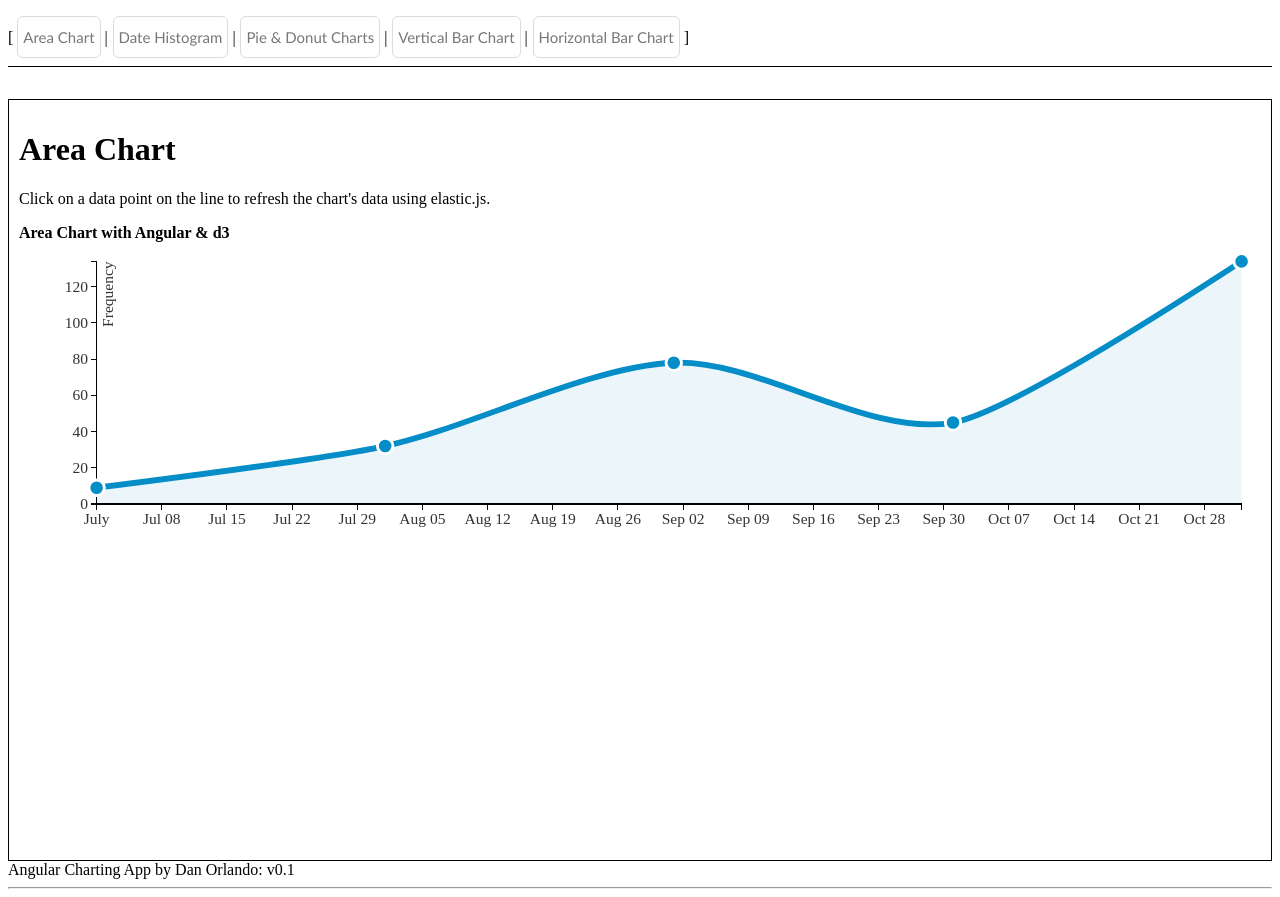
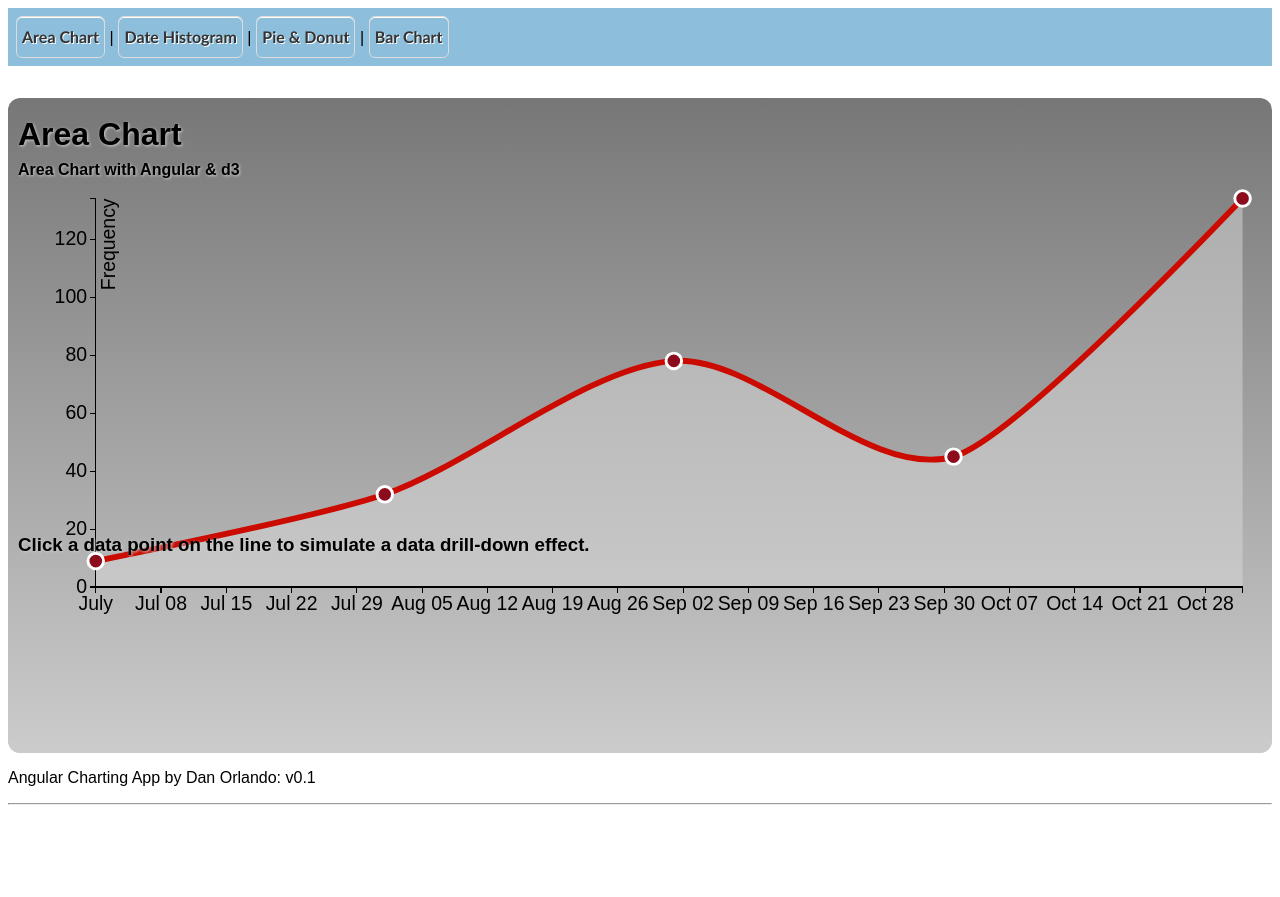
Before and after one commit to danorlando/angular-d3-charting, a website: page app/index.html at #/view1 in a window 1280 px wide. After the commit the page ends 813 px from the top, so only its background shows below. Drawn offline with nearby package versions, Linux system fonts and the light colour scheme.

Commit message:
added styling and layout considerations

```diff
--- a/app/css/app.css
+++ b/app/css/app.css
@@ -1,20 +1,37 @@
 /* app css stylesheet */
 
-.menu {
-  list-style: none;
-  border-bottom: 0.1em solid black;
-  margin-bottom: 2em;
-  padding: 0 0 0.5em;
+body {
+  font-family: "PT Sans", Arial, Helvetica, sans-serif !important;
+  font-size: 16px;
 }
 
-.menu:before {
+h1 {
+  margin-top: 0.25em;
+  margin-bottom: 0.25em;
+
+}
+
+h3 {
+  margin-top: 0.25em;
+
+}
+
+.menu {
+  background-color: #8DBEDB;
+  list-style: none;
+  margin-bottom: 2em;
+  margin-top: 0.5em;
+  padding: 0.5em 0.5em 0.5em;
+}
+
+/*.menu:before {
   content: "[";
 }
 
 .menu:after {
   content: "]";
 }
-
+*/
 .menu > li {
   display: inline;
 }
@@ -39,7 +56,7 @@
             stroke: none;
         }
         .bar {
-            fill: steelblue;
+            fill: orange;
         }
 /* axis line test */
 .axis path {
@@ -59,33 +76,34 @@
 
 /* controls the axis text */
 .axis text {
-    fill: #333;
+    fill: #000;
     stroke: none;
     shape-rendering: crispEdges;
-    font-size: 16px;
+    font-size: 20px;
+    text-shadow:none;
 }
 
 /* controls the area */
 .area.fill {
-    fill: #9ecae1;
-    fill-opacity: 0.2;
+    fill: #DADADA;
+    fill-opacity: 0.5;
 }
 
 /* controls the top line in area */
 .area.line {
     fill: none;
-    stroke: #058dc7;
+    stroke: #cb0b00;
     stroke-width: 6.0px;
 }
 
 .area.line.points {
-    fill: #058dc7;
+    fill: #8c0c1d;
     stroke: #fff;
     stroke-width: 3.0px;
 }
 
 /* histogram styles */
-.histo.rect { fill: #058dc7; }
+.histo.rect { fill: #8ca7bb; }
 
 .bar.rect {
     fill: #058dc7;
@@ -112,11 +130,9 @@
 
 .view-animate-container {
   position:relative;
-  height:760px!important;
+  height:655px!important;
   position:relative;
-  background:white;
-  border:1px solid black;
-  height:40px;
+
   overflow:hidden;
 }
 
@@ -130,7 +146,7 @@
 
   display:block;
   width:100%;
-  border-left:1px solid black;
+  border-left:0px solid black;
 
   position:absolute;
   top:0;
@@ -170,10 +186,10 @@
   text-indent:0;
   border:1px solid #dcdcdc;
   display:inline-block;
-  color:#777777;
+  color:#333333;
   font-family:Trebuchet MS;
-  font-size:15px;
-  font-weight:normal;
+  font-size:16px;
+  font-weight:bold;
   font-style:normal;
   height:40px;
   line-height:40px;
@@ -186,5 +202,31 @@
 .menu li a:hover  {
   position:relative;
   top:1px;
-  color:#333333;
+  color:#246db2;
 }
+
+.box_gradient {
+  background-color: #777777;
+  background-image: -webkit-gradient(linear, left top, left bottom, from(#777777), to(#CCCCCC)); /* Chrome, Safari 4+ */
+  background-image: -webkit-linear-gradient(top, #777777, #CCCCCC); /* Chrome 10-25, iOS 5+, Safari 5.1+ */
+  background-image:    -moz-linear-gradient(top, #777777, #CCCCCC); /* Firefox 3.6-15 */
+  background-image:      -o-linear-gradient(top, #777777, #CCCCCC); /* Opera 11.10-12.00 */
+  background-image:         linear-gradient(to bottom, #777777, #CCCCCC); /* Chrome 26, Firefox 16+, IE 10+, Opera 12.10+ */
+}
+
+.box_textshadow {
+  text-shadow: 1px 1px 3px #CCC; /* Chrome, Firefox 3.5+, IE 10+, Opera 9+, Safari 1+ */
+}
+
+.box_shadow {
+  -webkit-box-shadow: 0px 0px 4px 0px #ffffff; /* Android 2.3+, iOS 4.0.2-4.2, Safari 3-4 */
+          box-shadow: 0px 0px 4px 0px #ffffff; /* Chrome 6+, Firefox 4+, IE 9+, iOS 5+, Opera 10.50+ */
+}
+
+.box_round {
+  -webkit-border-radius: 12px; /* Android ≤ 1.6, iOS 1-3.2, Safari 3-4 */
+          border-radius: 12px; /* Android 2.1+, Chrome, Firefox 4+, IE 9+, iOS 4+, Opera 10.50+, Safari 5+ */
+
+  /* useful if you don't want a bg color from leaking outside the border: */
+  background-clip: padding-box; /* Android 2.2+, Chrome, Firefox 4+, IE 9+, iOS 4+, Opera 10.50+, Safari 4+ */
+}
--- a/app/index.html
+++ b/app/index.html
@@ -6,19 +6,26 @@
   <link rel="stylesheet" href="css/app.css"/>
 </head>
 <body>
+
+<nav>
+
+</nav>
+
   <ul class="menu">
     <li><a href="#/view1">Area Chart</a></li>
     <li><a href="#/view2">Date Histogram</a></li>
-    <li><a href="#/view3">Pie &amp; Donut Charts</a></li>
-    <li><a href="#/view4">Vertical Bar Chart</a></li>
-    <li><a href="#/view5">Horizontal Bar Chart</a></li>
+    <li><a href="#/view3">Pie &amp; Donut</a></li>
+   <!-- <li><a href="#/view4">Vertical Bar Chart</a></li> -->
+    <li><a href="#/view5">Bar Chart</a></li>
   </ul>
-<div class="view-animate-container">
+
+<div class="view-animate-container box_round box_shadow box_gradient box_textshadow">
+
   <div ng-view class="view-animate"></div>
 </div>
 
 
-  <div>Angular Charting App by Dan Orlando: v<span app-version></span></div>
+  <p>Angular Charting App by Dan Orlando: v<span app-version></span></p>
  <hr>
   <!-- In production use:
   <script src="//ajax.googleapis.com/ajax/libs/angularjs/1.0.7/angular.min.js"></script>
--- a/app/partials/partial1.html
+++ b/app/partials/partial1.html
@@ -1,15 +1,18 @@
 <h1>Area Chart</h1>
-<p>Click on a data point on the line to refresh the chart's data using elastic.js.</p>
+
 
 <div class="container-fluid">
             <div class="row-fluid">
                 <div><strong>Area Chart with Angular &amp; d3</strong></div>
-                <div class="span10" style="height:200px">
+                <div class="span10" style="height:350px">
                     <fs:area
                         bind="results.facets.Times"
                         duration="750"
+                        height="450"
                         interpolate="true"
                         on-click="filterSearchA" />
                 </div>
+                <h3>Click a data point on the line to simulate a data drill-down effect.</h3>
+
             </div>
         </div>
```
Also changed, not shown: app/partials/partial2.html (+2 -2 lines), app/partials/partial3.html (+8 -3 lines), app/partials/partial5.html (+3 -0 lines), 1 other file.
